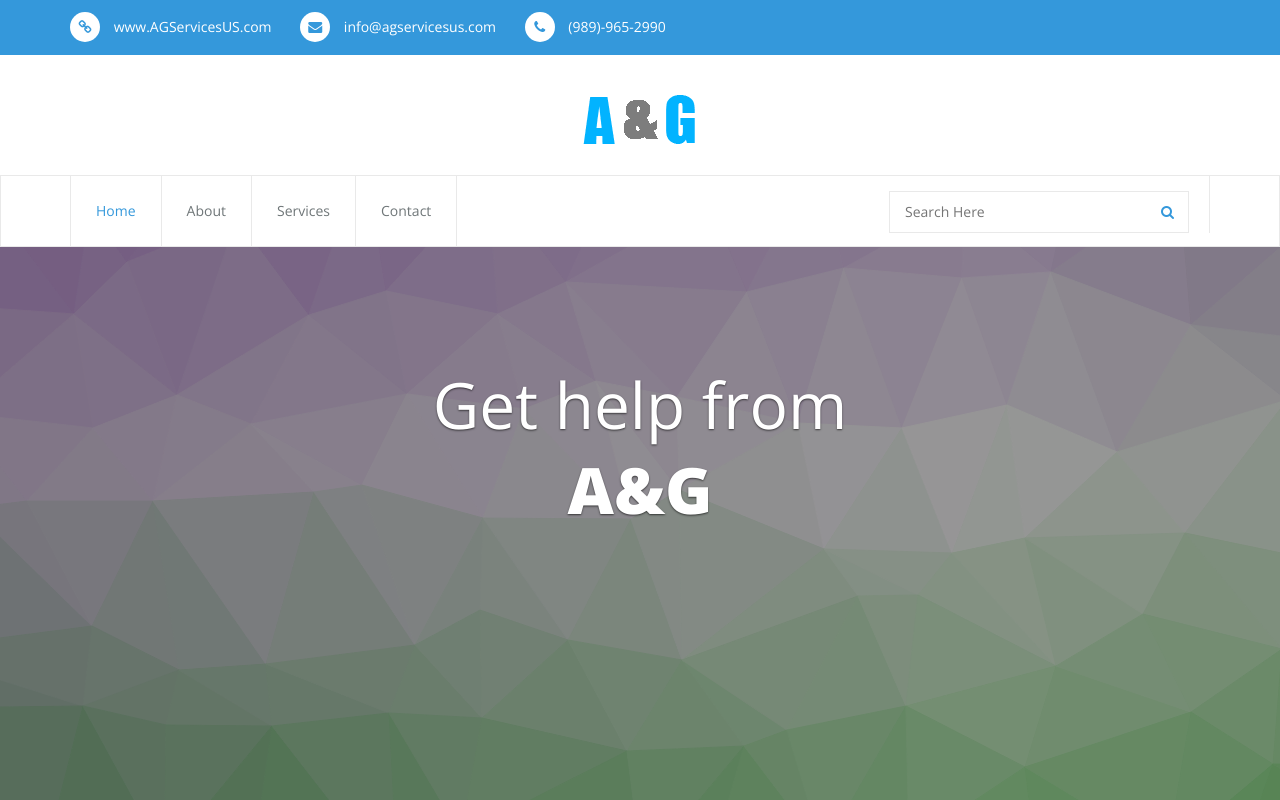
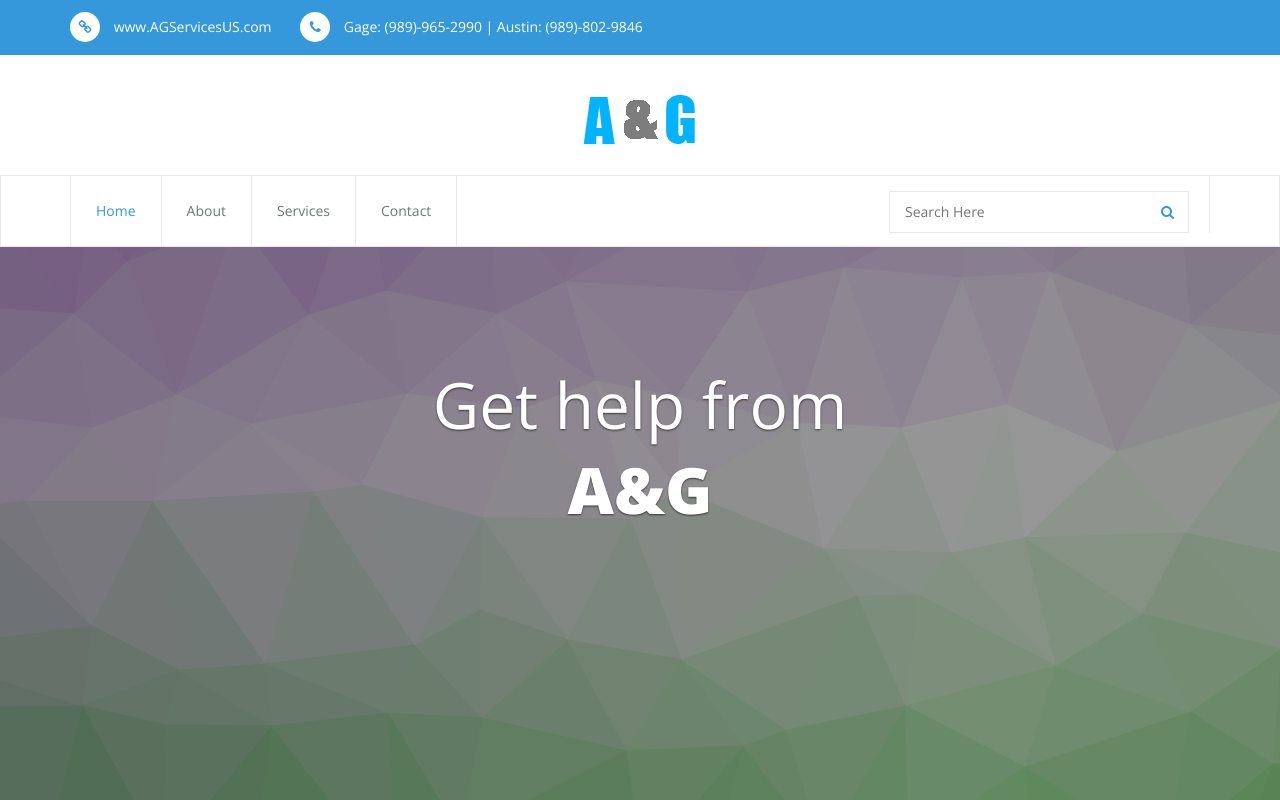
Before and after one commit to JohnathanPlays/johnathanplays.github.io, a plain HTML site: page index.htm in a window 1280 px wide. Shown: the top 800 px of the page. Drawn offline with nearby package versions, Linux system fonts and the light colour scheme; some packages are replaced by stand-ins of ours.

Commit message:
Update
-Removed E-Mail
-Added Austin's Number

```diff
--- a/index.htm
+++ b/index.htm
@@ -57,15 +57,9 @@
   								</a>
   							</li>
   							<li>
-  								<a class="info" href="#">
-  									<span class="top-icon"><i class="fa fa-envelope"></i></span>
-  									info@agservicesus.com
-  								</a>
-  							</li>
-  							<li>
   								<a class="phone-no" href="#">
   									<span class="top-icon"><i class="fa fa-phone"></i></span>
-  									(989)-965-2990
+  									Gage: (989)-965-2990 | Austin: (989)-802-9846
   								</a>
   							</li>
   						</ul>
```
